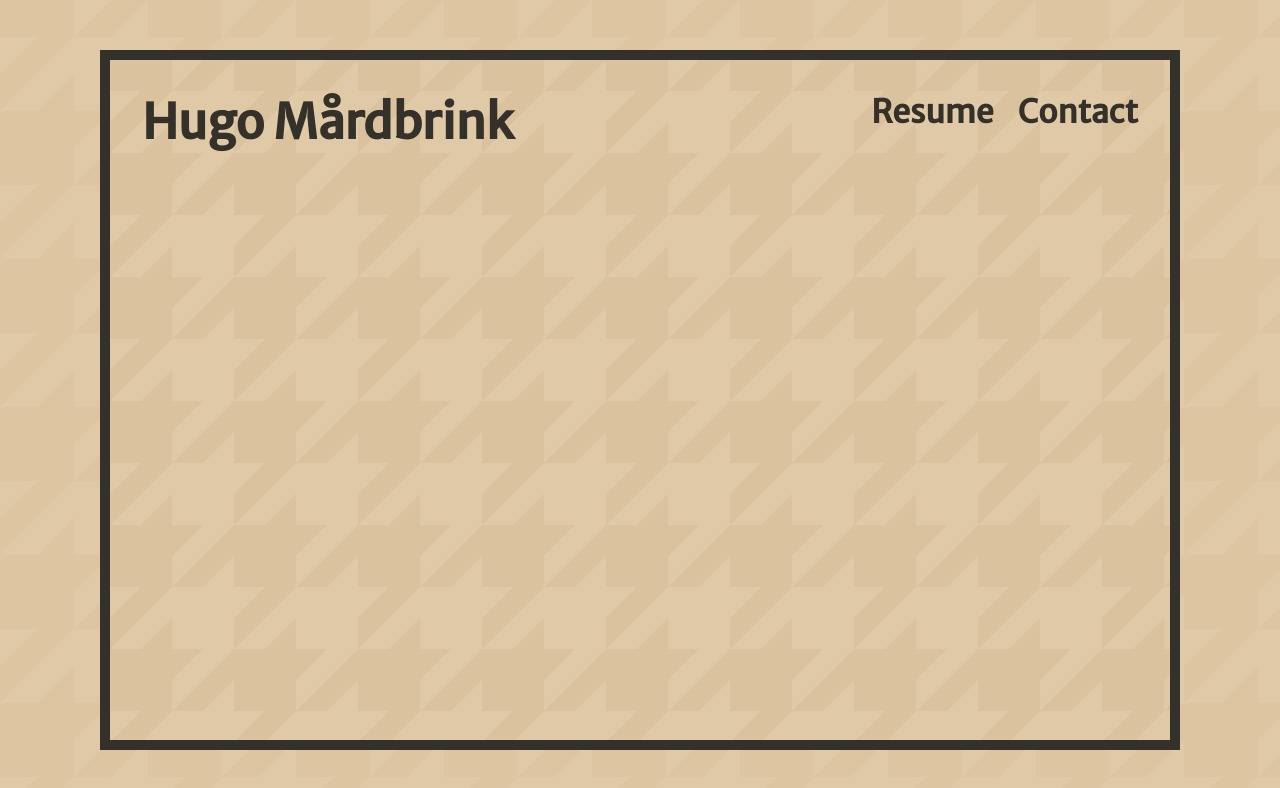
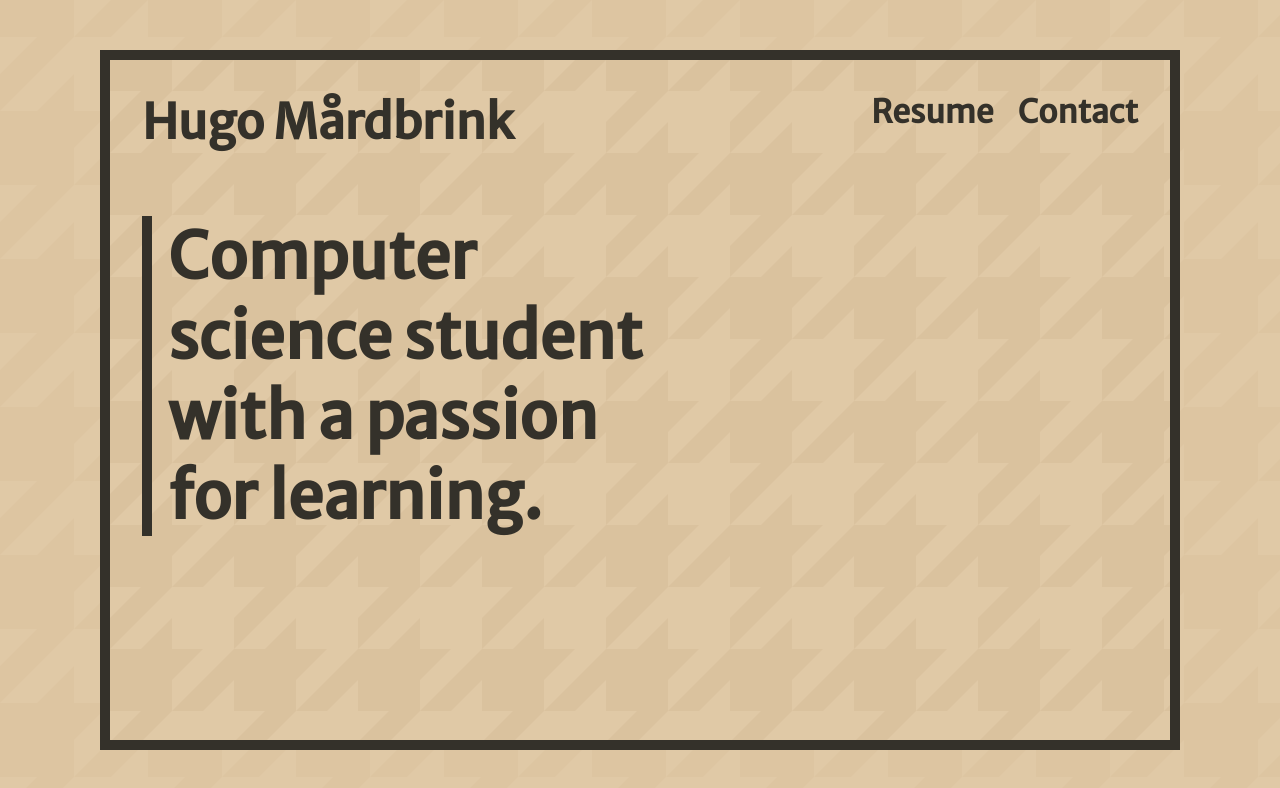
Before and after one commit to hugomardbrink/mardbrink.se, a React (Create React App) app: page / in a window 1280 px wide. Shown: the top 788 px of the page. Built offline with nearby package versions, Linux system fonts and the light colour scheme.

Commit message:
Add intro text

```diff
--- /dev/null
+++ b/src/features/into/Into.styled.ts
@@ -0,0 +1,15 @@
+import styled from 'styled-components/macro'
+
+export const Wrapper = styled.div`
+  height: auto;
+  margin-left: 32px;
+  margin-top: 64px;
+  width: 50%;
+`
+
+export const Text = styled.div`
+  font-size: 64px;
+  font-weight: 800;
+  padding-left: 16px;
+  border-left: solid ${({ theme }) => theme.colors.text} 10px;
+`
--- /dev/null
+++ b/src/features/into/Intro.tsx
@@ -0,0 +1,9 @@
+import { Text, Wrapper } from './Into.styled'
+
+export const Intro = () => {
+  return (
+    <Wrapper>
+      <Text>Computer science student with a passion for learning.</Text>
+    </Wrapper>
+  )
+}
--- a/src/pages/Main.tsx
+++ b/src/pages/Main.tsx
@@ -1,4 +1,5 @@
 import { Header } from '../features/header/Header'
+import { Intro } from '../features/into/Intro'
 import { Content, Wrapper } from './Main.styled'
 
 export const Main = () => {
@@ -6,6 +7,7 @@
     <Wrapper>
       <Content>
         <Header />
+        <Intro />
       </Content>
     </Wrapper>
   )
```
